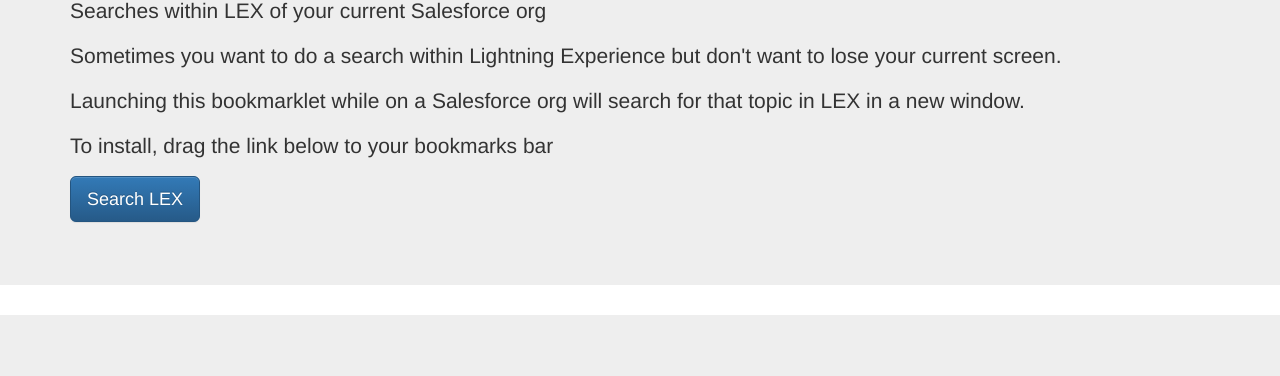
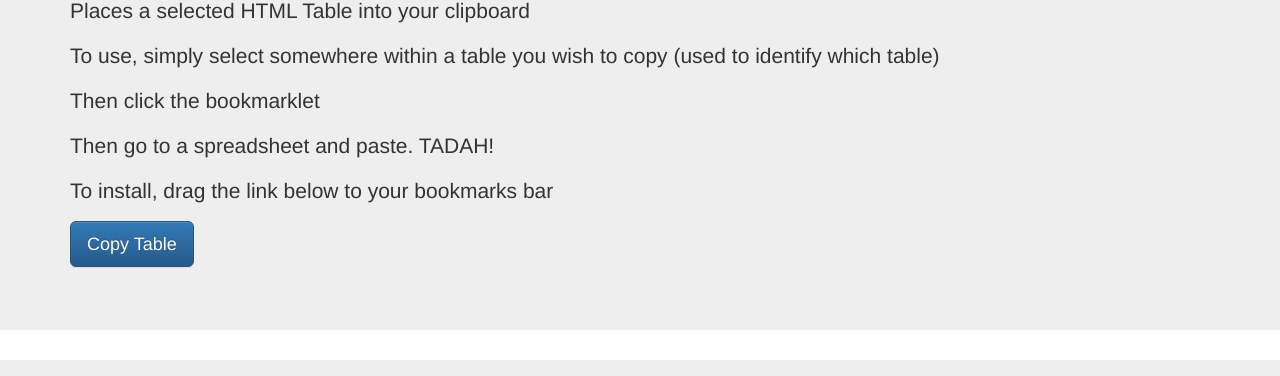
Before and after one commit to paulroth3d/paulroth3d.github.io, a plain HTML site: page index.html in a window 1280 px wide. Shown: the part 151-527 px from the top of the page. Drawn offline with nearby package versions, Linux system fonts and the light colour scheme.

Commit message:
UPDATE: add in copy table to clipboar

```diff
--- a/index.html
+++ b/index.html
@@ -7,7 +7,7 @@
     <meta charset="utf-8" />
     <meta content="IE=edge" http-equiv="X-UA-Compatible" />
     <meta content="width=device-width, initial-scale=1" name="viewport" />
-    <title>Salesforce Bookmarklets</title>
+    <title>Useful Bookmarklets</title>
     <link href="https://maxcdn.bootstrapcdn.com/bootstrap/3.3.5/css/bootstrap.min.css" rel="stylesheet" />
     <link href="https://maxcdn.bootstrapcdn.com/bootstrap/3.3.5/css/bootstrap-theme.min.css" rel="stylesheet" />
 
@@ -157,6 +157,19 @@
 	-->
 
 
+
+    <div class="jumbotron">
+        <a id="COPY_TABLE" name="COPY_TABLE"></a>
+        <div class="container">
+            <h1><a href="#COPY_TABLE">Copy Table To Clipboard</a></h1>
+            <p>Places a selected HTML Table into your clipboard</p>
+			<p>To use, simply select somewhere within a table you wish to copy (used to identify which table)</p>
+			<p>Then click the bookmarklet</p>
+			<p>Then go to a spreadsheet and paste. TADAH!</p>
+            <p>To install, drag the link below to your bookmarks bar</p>
+			<p class="bkmklt"><a class="btn btn-primary btn-lg" href="javascript:(function()%7Bfunction getSelectedNode()%7Bif(document.selection)return document.selection.createRange().parentElement()%3Belse%7Bvar selection%3Dwindow.getSelection()%3Bif(selection.rangeCount>0)return selection.getRangeAt(0).startContainer.parentNode%3B%7D%7Dfunction copyToClipboard(text)%7Bif(window.clipboardData%26%26window.clipboardData.setData)%7Breturn clipboardData.setData(%27Text%27,text)%3B%7Delse if(document.queryCommandSupported%26%26document.queryCommandSupported(%27copy%27))%7Bvar textarea%3Ddocument.createElement(%27textarea%27)%3Btextarea.textContent%3Dtext%3Btextarea.style.position%3D%27fixed%27%3Bdocument.body.appendChild(textarea)%3Btextarea.select()%3Btry%7Bnavigator.clipboard.writeText(text)%3B%7Dcatch(ex)%7Bconsole.warn(%27Copy to clipboard failed.%27,ex)%3Breturn false%3B%7Dfinally%7Bdocument.body.removeChild(textarea)%3B%7D%7D%7Dfunction tableToTSV(currentTable)%7Breturn Array.from(currentTable.querySelectorAll(%27tr%27)).map(trEl%3D>Array.from(trEl.querySelectorAll(%27td,th%27)).map(tdEl%3D>tdEl.innerText).join(%27%5Ct%27)).join(%27%5Cn%27)%3B%7Dvar selectedElement%3DgetSelectedNode()%3Bif(!selectedElement)%7Balert(%27No selection found. Please select within the table to copy%27)%3Breturn%3B%7DcopyToClipboard(tableToTSV(selectedElement.closest(%27table%27)))%3B%7D)()%3B" role="button">Copy Table</a></p>
+        </div>
+    </div>
 
 
     <div class="jumbotron">
```
